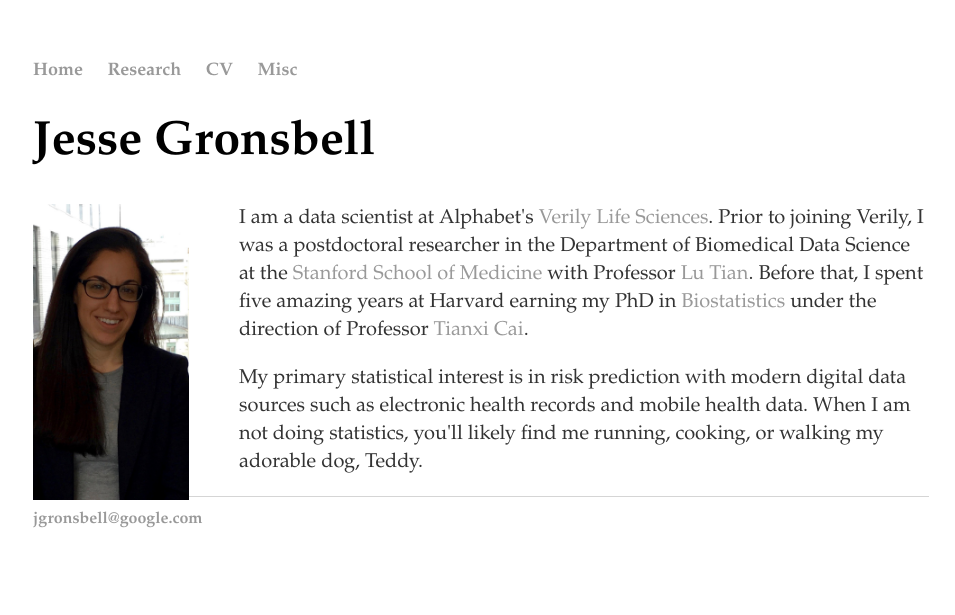
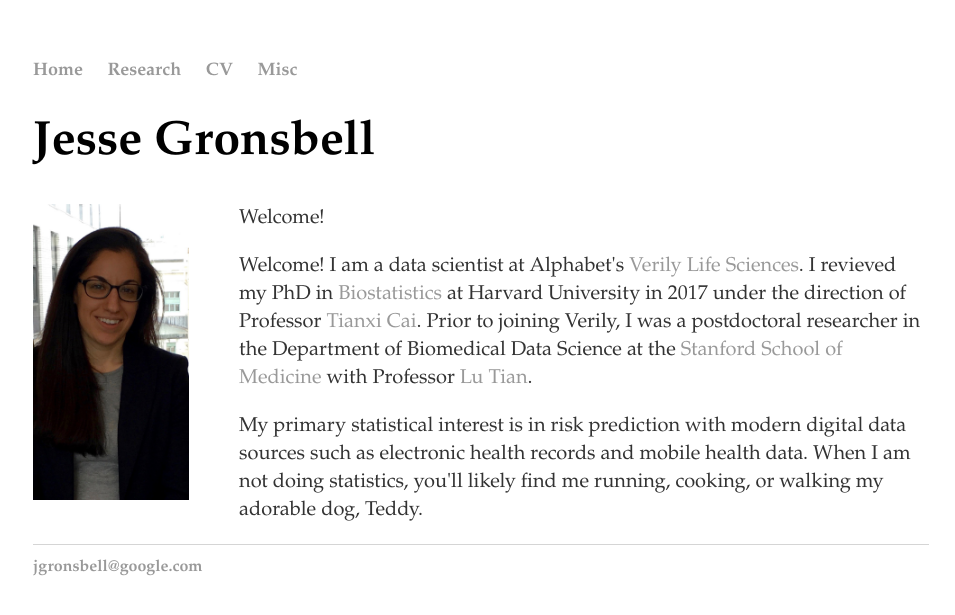
Before and after one commit to jgrons/old_website, a Jekyll site: the page built from index.html, in a window 1280 px wide. Shown: the top 615 px of the page, without its empty margins (159-1114 px from the left). Built offline with Jekyll 4.4.1, drawn with Linux system fonts in a browser that asks for light colours.

Commit message:
Update index.html

```diff
--- a/index.html
+++ b/index.html
@@ -10,12 +10,14 @@
                   title="JG" alt="JG"/></a>
         </div>
 
-	<p style="font-size:20px; font-family: palatino"> I am a data scientist at Alphabet's <a href="https://verily.com/">
-	Verily Life Sciences</a>.  Prior to joining Verily, I was a postdoctoral researcher in the Department
-	of Biomedical Data Science at the <a href="http://med.stanford.edu/dbds.html"> Stanford School of Medicine </a>
-	with Professor <a href="https://statistics.stanford.edu/people/lu-tian"> Lu Tian</a>.  Before that, I spent five
-	amazing years at Harvard earning my PhD in <a href="https://www.hsph.harvard.edu/biostatistics/"> Biostatistics </a>
-	under the direction of Professor <a href="https://www.hsph.harvard.edu/tianxi-cai/"> Tianxi Cai</a>.
+	<p style="font-size:20px; font-family: palatino"> Welcome!
+	</p>
+	<p style="font-size:20px; font-family: palatino"> Welcome!
+		I am a data scientist at Alphabet's <a href="https://verily.com/">
+	Verily Life Sciences</a>.  I revieved my PhD in <a href="https://www.hsph.harvard.edu/biostatistics/"> Biostatistics </a>
+	at Harvard University in 2017 under the direction of Professor <a href="https://www.hsph.harvard.edu/tianxi-cai/"> Tianxi Cai</a>.
+	Prior to joining Verily, I was a postdoctoral researcher in the Department of Biomedical Data Science at the <a href="http://med.stanford.edu/dbds.html"> Stanford School of Medicine </a>
+	with Professor <a href="https://statistics.stanford.edu/people/lu-tian"> Lu Tian</a>.
 	</p>
 	<p style="font-size:20px; font-family: palatino">
 		My primary statistical interest is in risk prediction with modern digital data sources such as electronic
```
